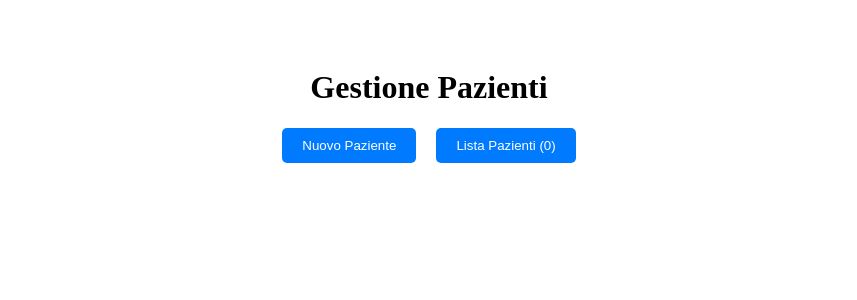
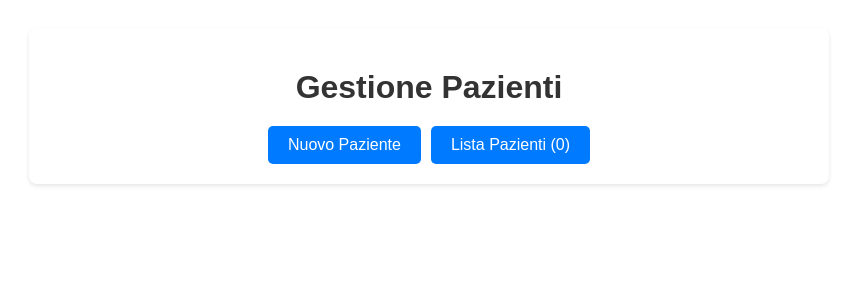
Before and after one commit to apale279/patient-app, a React (Vite) app: page / in a window 1280 px wide. Shown: the top 300 px of the page, without its empty margins (211-1068 px from the left). Built offline with nearby package versions, Linux system fonts and the light colour scheme.

Commit message:
styles.css

```diff
--- a/src/styles.css
+++ b/src/styles.css
@@ -1,17 +1,26 @@
 .app {
-  max-width: 1200px;
+  max-width: 800px;
   margin: 0 auto;
   padding: 20px;
+  font-family: Arial, sans-serif;
 }
 
 .container {
+  background: white;
+  padding: 20px;
+  border-radius: 8px;
+  box-shadow: 0 2px 4px rgba(0,0,0,0.1);
+}
+
+h1, h2 {
+  color: #333;
   text-align: center;
-  padding: 20px;
+  margin-bottom: 20px;
 }
 
 .buttons {
   display: flex;
-  gap: 20px;
+  gap: 10px;
   justify-content: center;
   margin-top: 20px;
 }
@@ -23,8 +32,56 @@ button {
   border: none;
   border-radius: 5px;
   cursor: pointer;
+  font-size: 16px;
 }
 
 button:hover {
   background-color: #0056b3;
 }
+
+.form {
+  display: flex;
+  flex-direction: column;
+  gap: 15px;
+}
+
+.form-group {
+  display: flex;
+  flex-direction: column;
+  gap: 5px;
+}
+
+label {
+  font-weight: bold;
+  color: #555;
+}
+
+input, select {
+  padding: 8px;
+  border: 1px solid #ddd;
+  border-radius: 4px;
+  font-size: 16px;
+}
+
+.patient-list {
+  display: grid;
+  gap: 15px;
+  margin-top: 20px;
+}
+
+.patient-card {
+  background: #f8f9fa;
+  padding: 15px;
+  border-radius: 6px;
+  border: 1px solid #ddd;
+}
+
+.patient-card h3 {
+  margin: 0 0 10px 0;
+  color: #007bff;
+}
+
+.patient-card p {
+  margin: 5px 0;
+  color: #666;
+}
```
